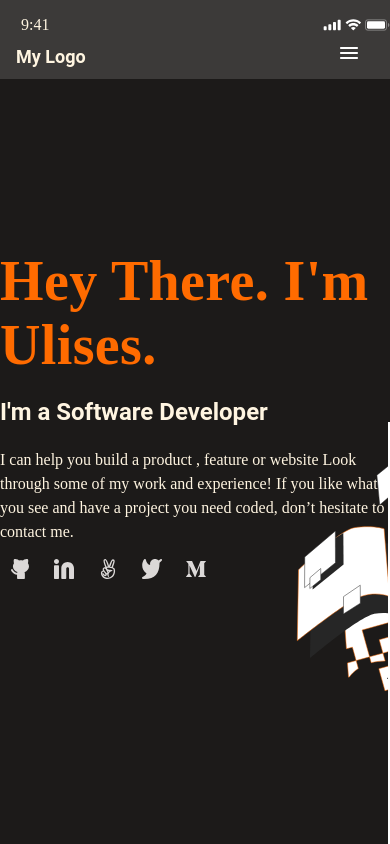
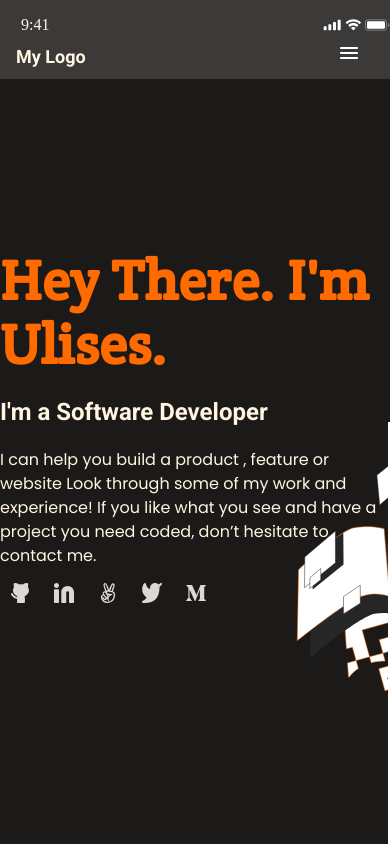
Before and after one commit to ulises2607/Portfolio, a website: page index.html in a window 390 px wide. Drawn offline with Linux system fonts and the light colour scheme.

Commit message:
Fixing styles errors

```diff
--- a/style.css
+++ b/style.css
@@ -1,12 +1,11 @@
-
-
+@import url('https://fonts.googleapis.com/css2?family=Poppins:wght@400;700&display=swap');
+@import url('https://fonts.googleapis.com/css2?family=Roboto:wght@400;700&display=swap');
+@import url('https://fonts.googleapis.com/css2?family=Crete+Round&display=swap');
 
 @media (min-width: 375px) and (max-width: 768px) {
-
   body {
-
-        background: #1C1A19;
-        color: #FFF5E1;
+    background: #1c1a19;
+    color: #fff5e1;
     width: 100%;
     height: 100%;
     margin: 0;
@@ -14,41 +13,34 @@
 
   /* HEADER AND CELLPHONE ICONS */
 
-
   .phone-box {
     height: 100%;
-        background-color: #3C3A39;
-        display:flex;
+    background-color: #3c3a39;
+    display: flex;
     justify-content: space-between;
-
-
   }
 
-    .nav-header{
+  .nav-header {
     height: 44px;
-        background-color: #3C3A39;
-        display:flex;
+    background-color: #3c3a39;
+    display: flex;
     justify-content: space-between;
   }
 
   .time {
     padding-top: 16px;
     padding-left: 21px;
-
   }
 
   .cell-info {
     padding-top: 17px;
-        padding-left: 14,67px;
-
+    padding-left: 14, 67px;
   }
-
 
   .logo {
     width: 70px;
     height: 24px;
-
-        font-family: 'Roboto';
+    font-family: 'Roboto', sans-serif;
     font-style: normal;
     font-weight: 700;
     font-size: 18px;
@@ -56,16 +48,12 @@
     display: flex;
     align-items: center;
     text-align: center;
-
     flex: none;
     order: 0;
     flex-grow: 0;
-
     padding-left: 16px;
     padding-top: 10px;
   }
-
-
 
   .menu {
     padding-right: 32px;
@@ -73,46 +61,36 @@
   }
 
   h1 {
-
-
-        font-family: 'Crete Round';
+    font-family: 'Crete Round', serif;
     font-style: normal;
     font-weight: 40px;
     font-size: 56px;
     line-height: 64px;
     letter-spacing: 0.37px;
-        color: #FF6B00;
+    color: #ff6b00;
     flex: none;
     order: 0;
     flex-grow: 0;
-
     padding-top: 132px;
-
-        margin-bottom: 0px;
+    margin-bottom: 0;
   }
 
   h2 {
-        font-family: 'Roboto';
+    font-family: 'Roboto', sans-serif;
     font-style: normal;
     font-weight: 700;
     font-size: 24px;
     line-height: 32px;
-
     display: flex;
     align-items: center;
-
-
     flex: none;
     order: 1;
     flex-grow: 0;
-
   }
 
   .presentation {
-
-
     display: block;
-        font-family: 'Poppins';
+    font-family: 'Poppins', sans-serif;
     font-style: normal;
     font-weight: 400;
     font-size: 16px;
@@ -121,8 +99,6 @@
     flex: none;
     margin-bottom: 0;
     margin-top: 0;
-
-
   }
 
   .social {
@@ -131,28 +107,22 @@
   }
 
   .soc-icon {
-        color: #1C1A19;
+    color: #1c1a19;
   }
 
   .deco1 {
-
-
     position: absolute;
     top: 50%;
-
     float: right;
     right: 0;
     bottom: 0;
     width: auto;
     height: auto;
-
     border-right: 2px solid white;
-
+  }
 }
 
-}
-
-@media (min-width:768px){
+@media (min-width: 768px) {
   body {
     display: none;
   }
```
Lines whose indentation alone changed are shown as unchanged.
